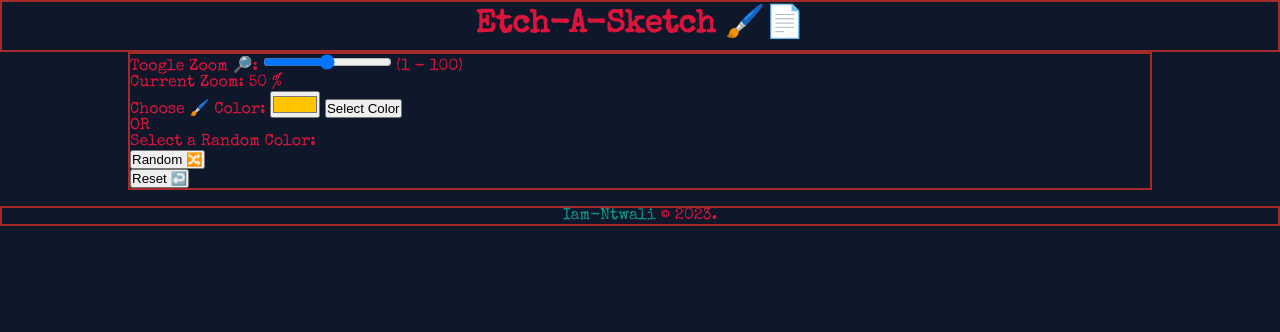
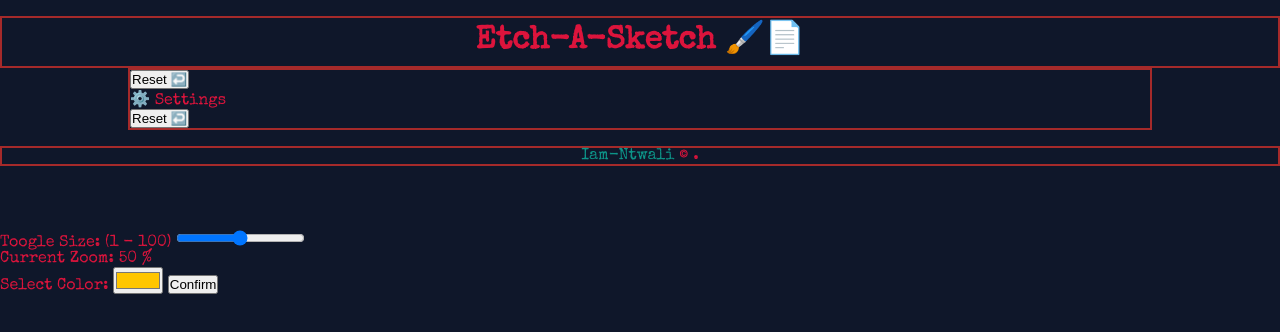
Before and after one commit to Iam-Donat/Etch-a-Sketch, a plain HTML site: page index.html in a window 1280 px wide. Drawn offline with nearby package versions, Linux system fonts and the light colour scheme.

Commit message:
feat commits

```diff
--- a/index.html
+++ b/index.html
@@ -16,59 +16,68 @@
 </head>
 
 <body>
-      <div class="content">
+      <!-- Header 😂 -->
+      <header>
+            <img src="./" alt="" class="logo">
             <h1>Etch-A-Sketch 🖌️📄</h1>
-            <div class="container">
-                  <div class="options">
-                        <div class="size">
-                              <label for="size">Toogle
-                                    Zoom 🔎:</label>
-                              <span class="size__input">
-                                    <input type="range" name="size" value="50" min="1" max="100">
-                                    <span>(1 - 100)</span>
-                              </span>
-                              <p> Current Zoom:
-                                    <span class="size__value">50</span> %
-                              </p>
-                        </div>
-                        <div class="colors">
-                              <div class="color">
-                                    <label for="color">Choose 🖌️ Color:</label>
-                                    <span class="color__input">
-                                          <input type="color" name="color" value="#ffc600">
-                                          <button id="random" class="btn">
-                                                <span class="btnspan">Select Color</span>
+      </header>
+
+      <!-- main content -->
+      <main class="container">
+
+            <!-- settings -->
+            <div class="settings">
+
+                  <div class="buttons">
+                        <button id="reset" class="btn">
+                              <span class="btnspan">Reset ↩️</span>
                         </button>
-                                    </span>
-
-                              </div>
-                              <p>OR</p>
-                              <div class="random__btn">
-                                    <p>Select a Random Color:</p>
-                                    <button id="randomColor" class="btn">
-                                          <span class="btnspan">Random 🔀</span>
+                        <p>⚙️ Settings</p>
+                        <button id="reset" class="btn">
+                              <span class="btnspan">Reset ↩️</span>
                         </button>
                   </div>
             </div>
 
-                        <button id="reset" class="btn">
-                              <span class="btnspan">Reset ↩️</span>
-                        </button>
-
-
-                  </div>
+            <!-- Sketch Board -->
             <div class="board">
 
             </div>
+      </main>
 
-            </div>
+      <!-- Footer -->
       <footer>
             <p>
                   <a href="https:iamntwali.netlify.app">Iam-Ntwali</a>
                   &copy <span class="year"></span>.
             </p>
       </footer>
+
+      <!-- settings options -->
+      <div class="options">
+            <div class="size">
+                  <label for="size">Toogle
+                        Size:</label>
+                  <span>(1 - 100)</span>
+                  <input type="range" name="size" value="50" min="1" max="100" class="size__toogle">
+                  <p>
+                        Current Zoom:<span class="size__value"> 50</span> %
+                  </p>
             </div>
+            <div class="color">
+                  <label for="size">Select Color:</label>
+                  <input type="color" name="color" value="#ffc600" class="color__input">
+                  <button id="reset" class="btn">
+                        <span class="btnspan">Confirm</span>
+                  </button>
+            </div>
+      </div>
+      </div>
+
+
+      <div class="overlay"></div>
+
+      <!-- Javascript -->
       <script src="./script.js"></script>
 </body>
 
```
Lines whose indentation alone changed are shown as unchanged.
